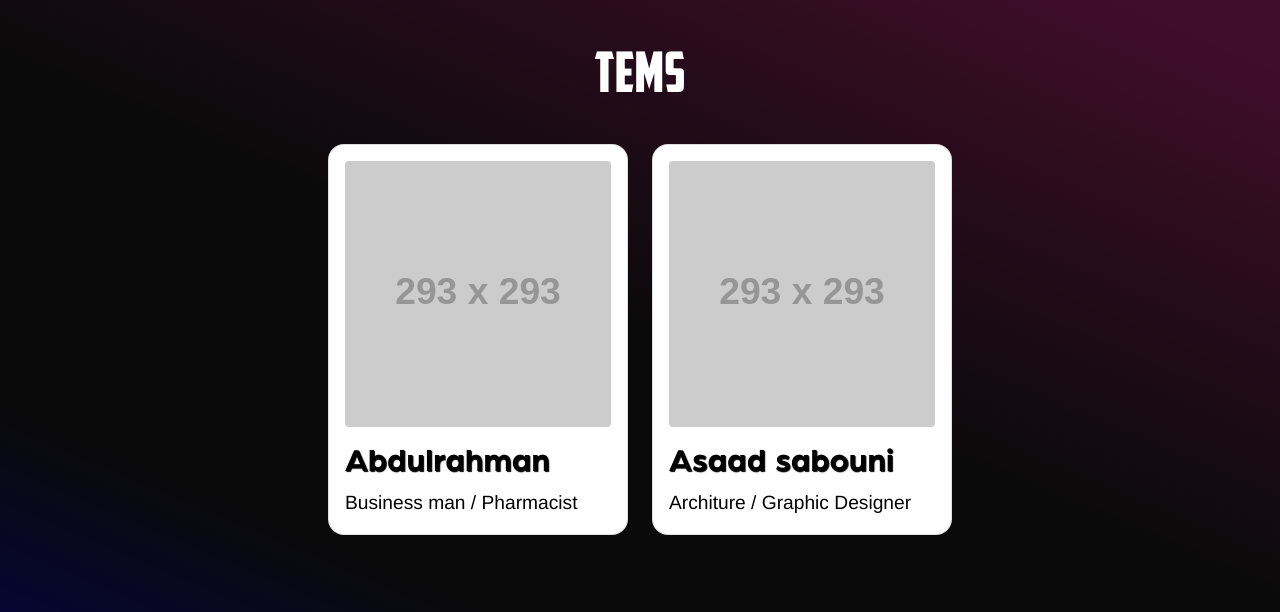
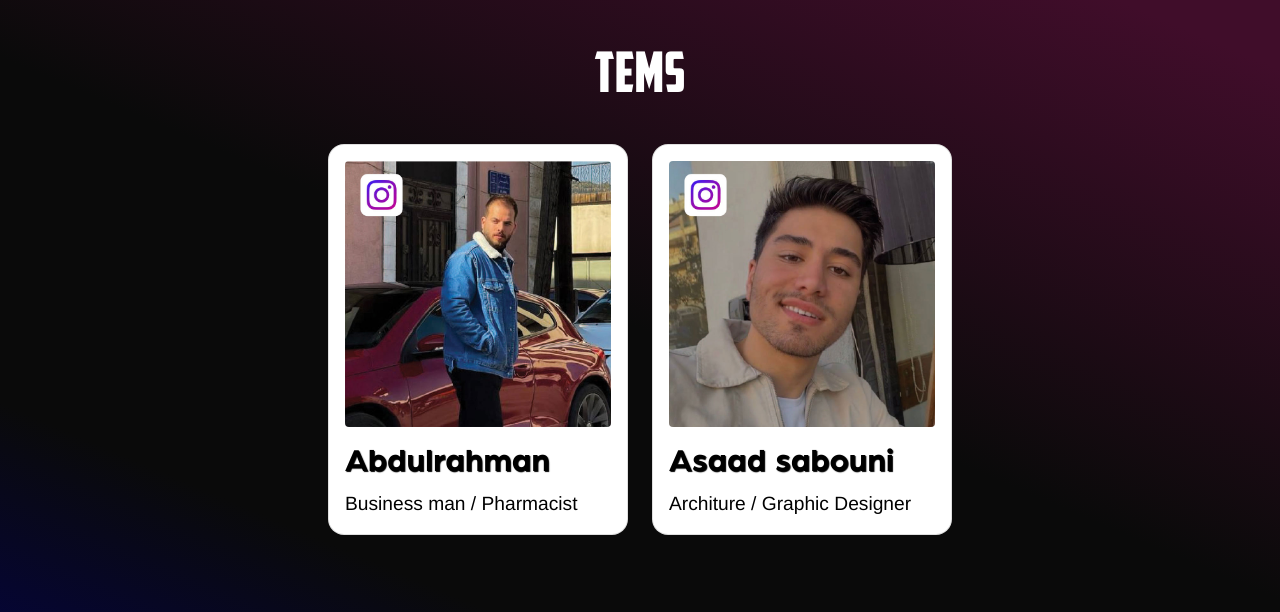
Before and after one commit to alaa-sufi/NFC, a website built with Parcel: page index.html in a window 1280 px wide. Shown: the part 1344-1956 px from the top of the page. Built offline with nearby package versions, Linux system fonts and the light colour scheme; placeholder pictures from the web are drawn by us; files whose address does not match are found by name.

Commit message:
upload fix

```diff
--- a/index.html
+++ b/index.html
@@ -266,8 +266,7 @@
                         <figure class="one card white">
                             <a href="https://www.instagram.com/abdalrhman_alerksousi/" target="_blank"
                                 class="link-overlay"></a>
-                            <!-- <img src="./images/Abd.jpg" alt="Abdulrahman "  class="w-100 rounded-2"> -->
-                            <img src="https://placehold.jp/293f7f/ffffff/150x150.jpg" alt="Abdulrahman "  class="w-100 rounded-2">
+                            <img src="./images/Abd.jpg" alt="Abdulrahman "  class="w-100 rounded-2">
                             <figcaption>
                                 <h6>Abdulrahman</h6>
                                 <span>Business man / Pharmacist</span>
@@ -277,8 +276,7 @@
                     <div class="col-6">
                         <figure class="two card white">
                             <a href="https://www.instagram.com/asaadsabouni/" target="_blank" class="link-overlay"></a>
-                            <!-- <img src="./images/Asaad.jpg" alt="Asaad sabouni"  class="w-100 rounded-2"> -->
-                            <img src="https://placehold.jp/293f7f/ffffff/150x150.jpg" alt="Asaad sabouni"  class="w-100 rounded-2">
+                            <img src="./images/Asaad.jpg" alt="Asaad sabouni"  class="w-100 rounded-2">
                             <figcaption>
                                 <h6>Asaad sabouni</h6>
                                 <span>Architure / Graphic Designer</span>
```
